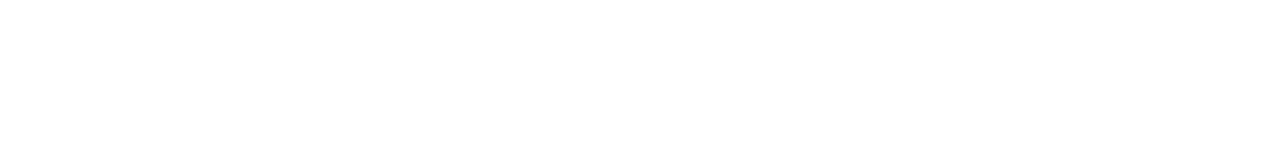
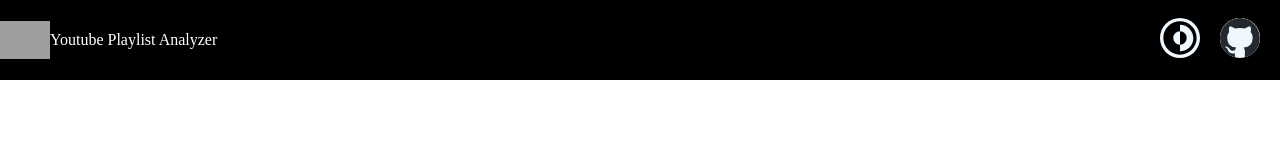
Before and after one commit to sravan127/YouTubePlaylistAnalyzer, a plain HTML site: page index.html in a window 1280 px wide. Drawn offline with Linux system fonts and the light colour scheme; grey boxes are pictures that could not be loaded.

Commit message:
Added header section

```diff
--- a/index.html
+++ b/index.html
@@ -7,7 +7,20 @@
     <title>Document</title>
 </head>
 <body>
-
+    <div class="header">
+        <div class="logo">
+            <img class="yt-logo" src="https://upload.wikimedia.org/wikipedia/commons/0/09/YouTube_full-color_icon_%282017%29.svg" alt="Youtube Logo" srcset="">
+            <span class="yt-text">Youtube Playlist Analyzer</span>
+        </div>
+        <div class="links">
+            <div class="links_dark-mode">
+                <img src="./assets/dark-mode.svg" alt="Dark Mode Logo" />
+            </div>
+            <a class="links_github" href="https://github.com/sravan127" target="_blank">
+                <img src="./assets/github.svg" alt="GitHub Logo"/>
+            </a>
+        </div>
+    </div>
     <script src="script.js"></script>
 </body>
 </html>
--- a/style.css
+++ b/style.css
@@ -0,0 +1,50 @@
+*{
+    margin: 0;
+    padding: 0;
+}
+
+.header{
+    display: flex;
+    justify-content: space-between;
+    background-color: black;
+    height: 10vh;
+}
+
+
+.yt-logo{
+    height: auto;
+    max-width: 50px;
+}
+.yt-text{
+    color: white;
+
+}
+.logo{
+    display:flex;
+    align-items: center;
+}
+
+.links div,
+.links a {
+    margin-right: 20px; /* Adjust the value as needed */
+}
+
+.links{
+    display:flex;
+    align-items: center;
+    justify-content: space-between;
+}
+
+.links_dark-mode img{
+    height: auto;
+    max-width: 40px;
+    background-color: aliceblue;
+    border-radius: 50% 50%;
+}
+
+.links_github img{
+    height: auto;
+    max-width: 40px;
+    background-color: aliceblue;
+    border-radius: 50% 50%;
+}
```
Also changed, not shown: assets/dark-mode.svg (added), assets/github.svg (added), 1 other file.
